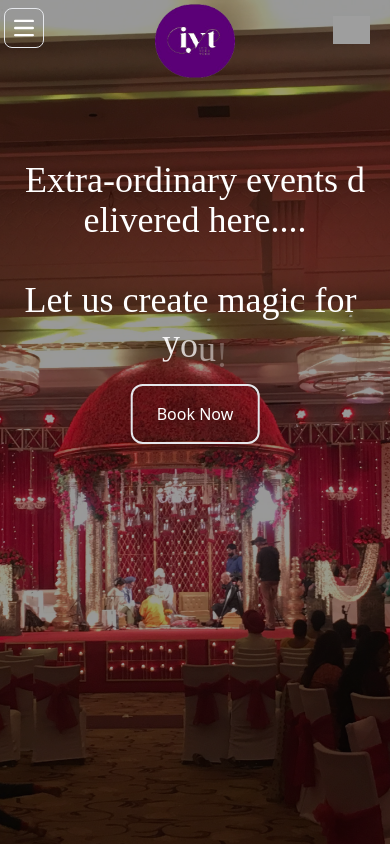
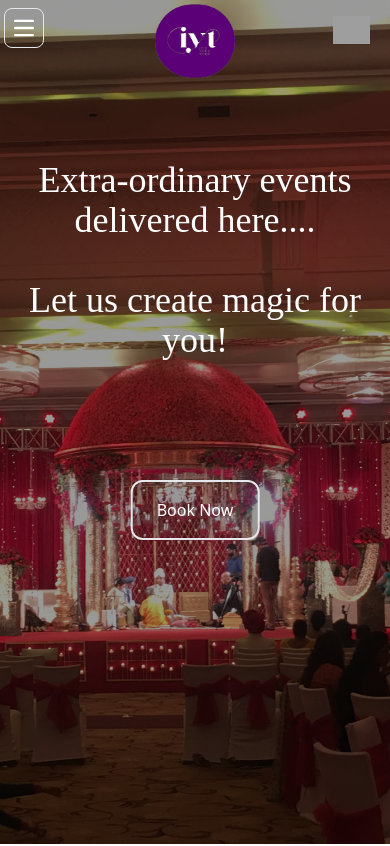
Before and after one commit to muminbhat/itsyourturnorg, a React (Create React App) app: page / in a window 390 px wide. Shown: the top 846 px of the page. Built offline with nearby package versions, Linux system fonts and the light colour scheme; grey boxes are pictures that could not be loaded.

Commit message:
mobile text break fixed

```diff
--- a/src/pages/HomePage.jsx
+++ b/src/pages/HomePage.jsx
@@ -95,8 +95,6 @@ const HomePage = () => {
   // Text Writing Animation
 
   // Hero
-  const mobileHero = ["Extra-ordinary events delivered here....", " ", "Let us create magic for you!"];
-
   const heroTitleOne = "Extra-ordinary events delivered here...."
   const heroTitleTwo = "Let us create magic for you!"
   const heroTitleThree = "We are here to design your special days and create unforgettable memories"
@@ -350,28 +348,12 @@ const HomePage = () => {
           </div>
           {/* Phone Version End */}
           <div>
-          <motion.h3 className="absolute z-10 top-40 mx-5 text-center text-white text-4xl">
-  <AnimatePresence initial={true}>
-    {mobileHero.map((line, lineIndex) => (
-      <React.Fragment key={lineIndex}>
-        {line.split("").map((letter, index) => (
-          <motion.span
-            key={index}
-            initial={{ opacity: 0, y: 20 }}
-            animate={{ opacity: 1, y: 0 }}
-            transition={{ duration: 0.5, delay: lineIndex === 2 ? (index * 0.1) + 4 : index * 0.1 }} // Add delay for the second string
-            style={{ display: "inline-block" }}
-          >
-            {letter === " " ? "\u00A0" : letter}
-          </motion.span>
-        ))}
-        {lineIndex !== mobileHero.length - 1 && <br />} {/* Add <br /> except for the last line */}
-      </React.Fragment>
-    ))}
-  </AnimatePresence>
+          <motion.h3 className="absolute z-10 top-40 mx-5 text-center text-white text-4xl art">
+          Extra-ordinary events delivered here.... <br /><br />Let us create magic for you!
+
 </motion.h3>;
           </div>
-          <div className="absolute top-96 z-30 left-1/2 transform -translate-x-1/2 md:hidden">
+          <div className="absolute top-[30rem] z-30 left-1/2 transform -translate-x-1/2 md:hidden">
             <a href="https://wa.me/8080332299/">
               <motion.button
               initial={{ opacity: 0, y: 20 }}
```
